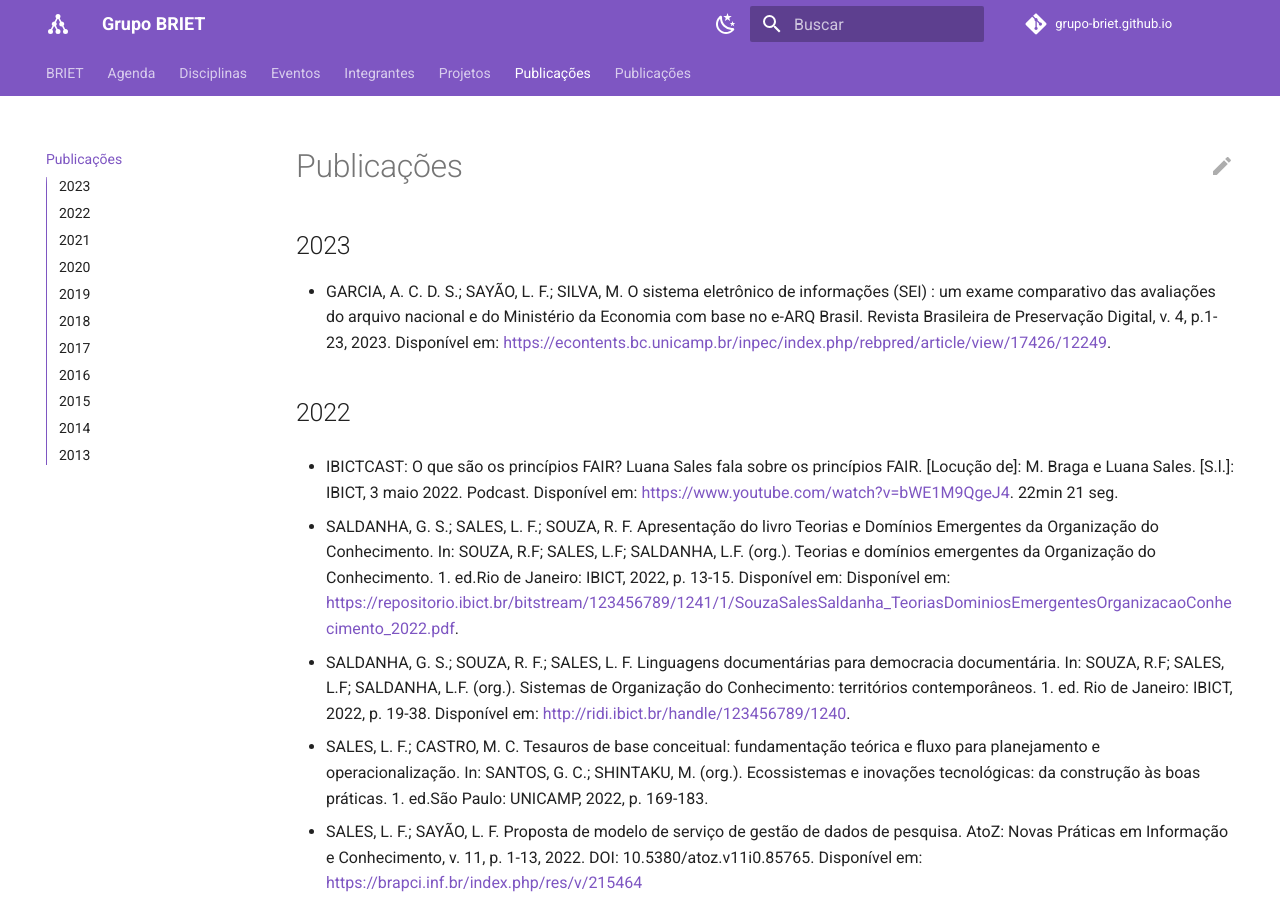
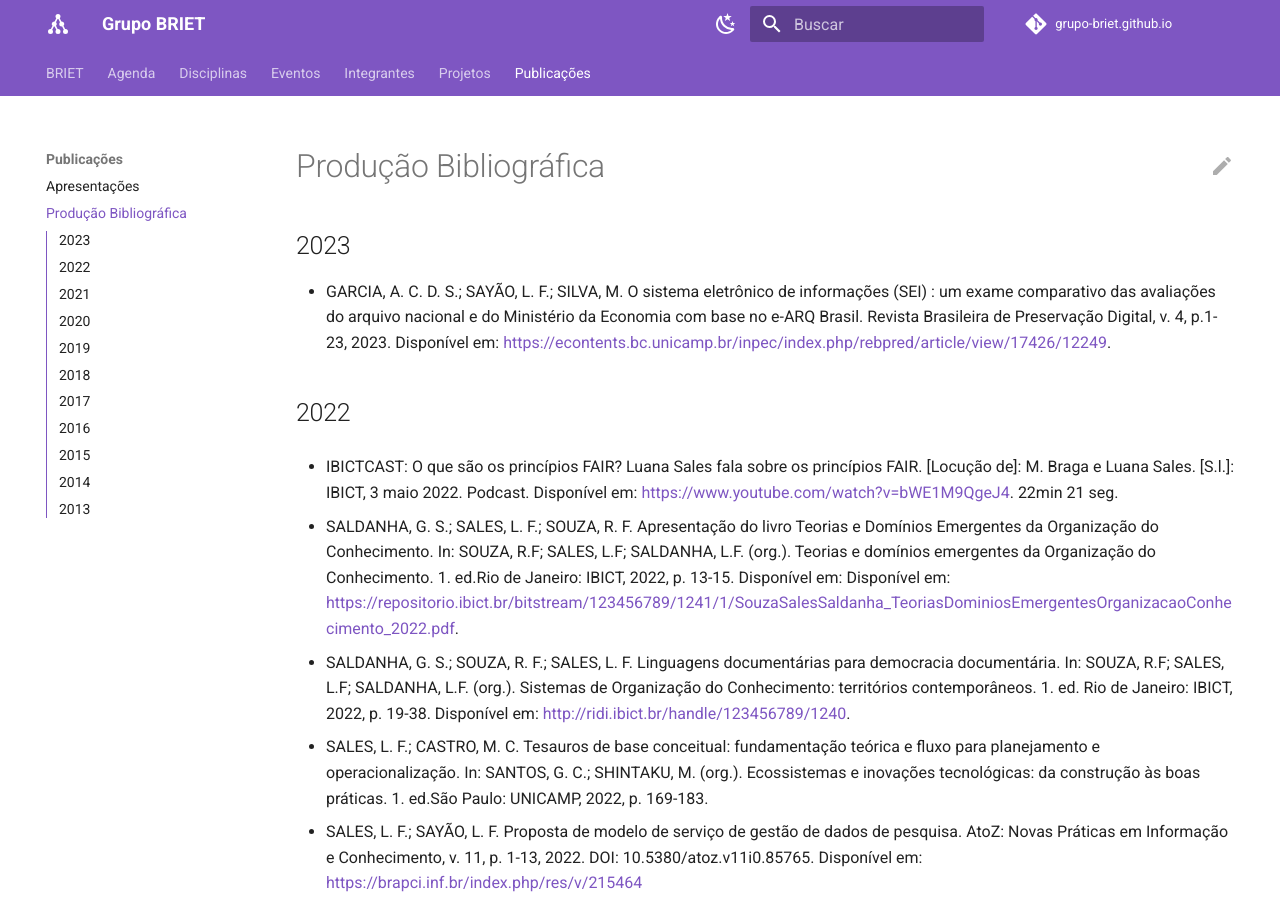
Before and after one commit to keellyayala/grupo-briet.github.io, an MkDocs documentation site: the page built from docs/Publicações/producao-bibliografica.md, in a window 1280 px wide and 900 px high. Built offline with MkDocs 1.6.1 and Material for MkDocs 9.7.7, drawn with Linux system fonts in a browser that asks for light colours; a script that is not in the unit is left out; comment, search, counter and statistics services are not loaded.

Commit message:
Update and rename docs/publicacoes.md to docs/Publicações/producao-bibliografica.md
Alteração do nome da pasta Publicações para Produção Bibliográfica

```diff
--- a/docs/publicacoes.md
+++ b/docs/Publicações/producao-bibliografica.md
@@ -1,9 +1,8 @@
 ---
-title: Publicações
+title: Produção Bibliográfica
 ---
 
-# Publicações
-
+# Produção Bibliográfica
 
 ## 2023
 
```
